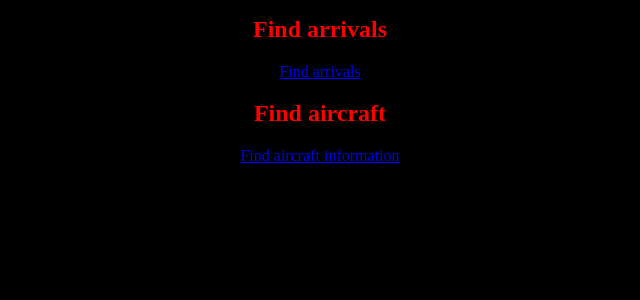
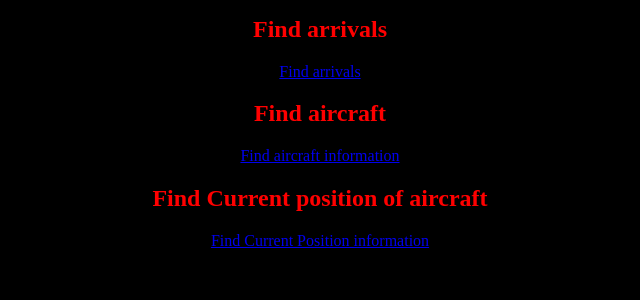
Before and after one commit to asukapeace/flights, a Flask app: page / in a window 1280 px wide. Shown: the part 187-487 px from the top of the page, without its empty margins (320-960 px from the left). Run offline with Flask 3, Linux system fonts and the light colour scheme.

Commit message:
add entry point on home to current position query

```diff
--- a/app/routes.py
+++ b/app/routes.py
@@ -22,6 +22,10 @@ def arrivalsQuery():
 @app.route('/aircraftQuery', methods=['GET', 'POST'])
 def aircraftQuery():
     return render_template('query.html', data={'aircraft' : True})
+
+@app.route('/currentPositionQuery', methods=['GET', 'POST'])
+def currentPositionQuery():
+    return render_template('query.html', data={'current_position' : True})
 
 def _formatRequestDates(d):
     return int(datetime.strptime(d, "%Y-%m-%dT%H:%M").timestamp())
--- a/app/templates/index.html
+++ b/app/templates/index.html
@@ -22,5 +22,9 @@
         <h2>Find aircraft</h2>
         <a href="/aircraftQuery">Find aircraft information</a>
     </div>
+    <div id="currentPositionQuery">
+        <h2>Find Current position of aircraft</h2>
+        <a href="/currentPositionQuery">Find Current Position information</a>
+    </div>
 </body>
 </html>
```
Also changed, not shown: app/templates/query.html (+7 -0 lines).
